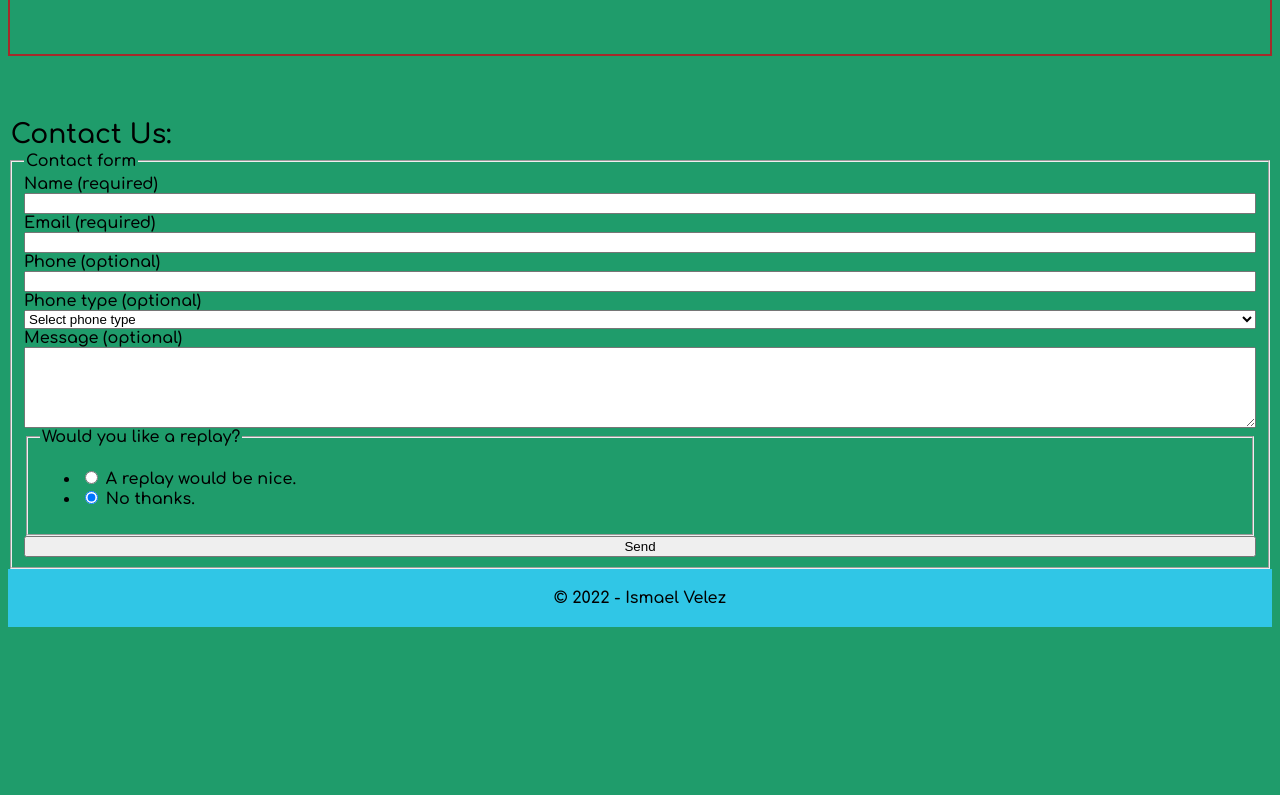
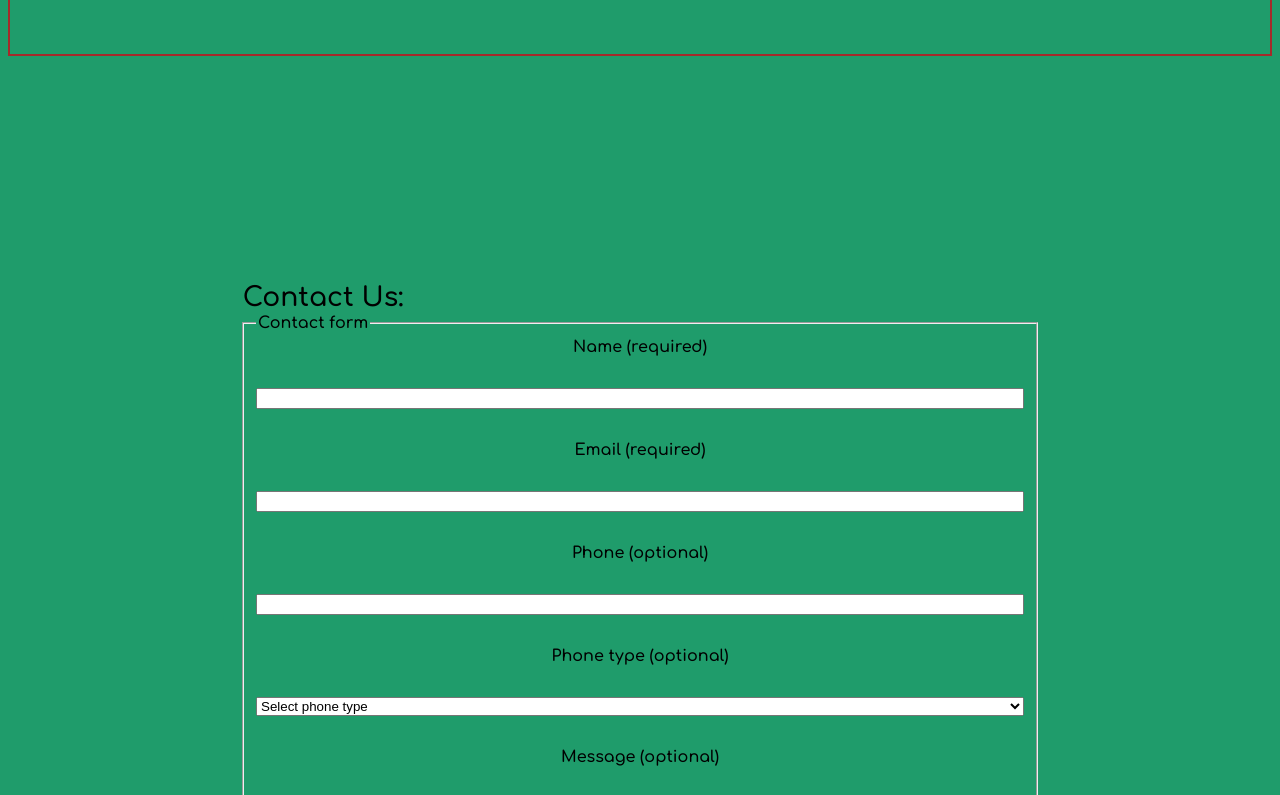
Before and after one commit to RVCC-IDMX/about-me-bup1270, a plain HTML site: page index.html in a window 1280 px wide. Shown: the part 2280-3075 px from the top of the page. Before the commit the page ends 2915 px from the top, so only its background shows below. Drawn offline with Linux system fonts and the light colour scheme; files whose address does not match are found by name.

Commit message:
Change how contact us form looks

```diff
--- a/css/style.css
+++ b/css/style.css
@@ -144,4 +144,22 @@ figure {
 
 #formElements {
     display:grid;
+    text-align: center;
+    row-gap:2em;
 }
+
+#Contact {
+    padding: 10em;
+    max-width: 800px;
+    margin: 1px auto;
+    text-size-adjust: 10px;
+}
+
+#Contact ul {
+    list-style:none;
+    padding:10px;
+}
+
+#Contact button {
+    background-color: blue;
+}
```
